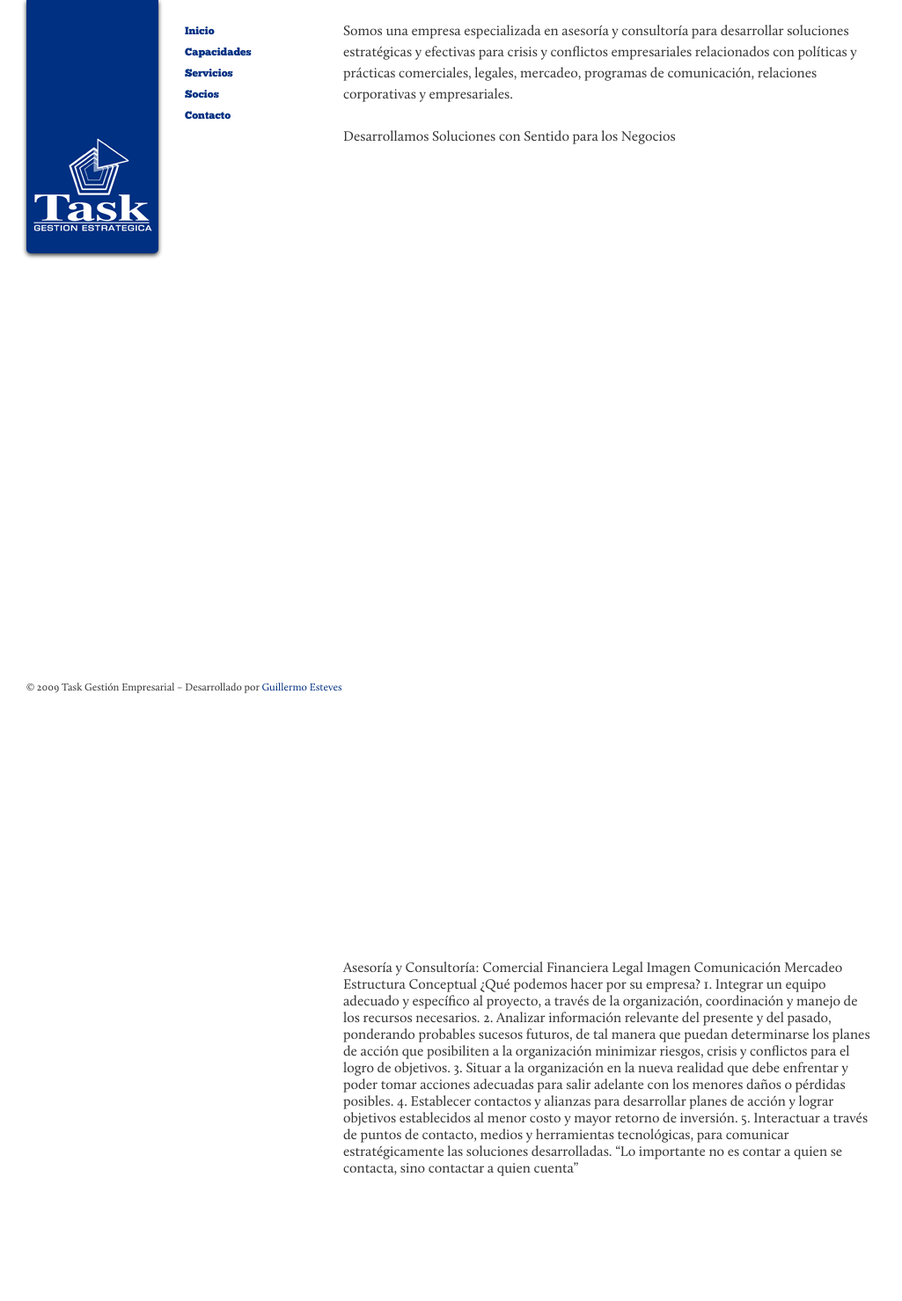
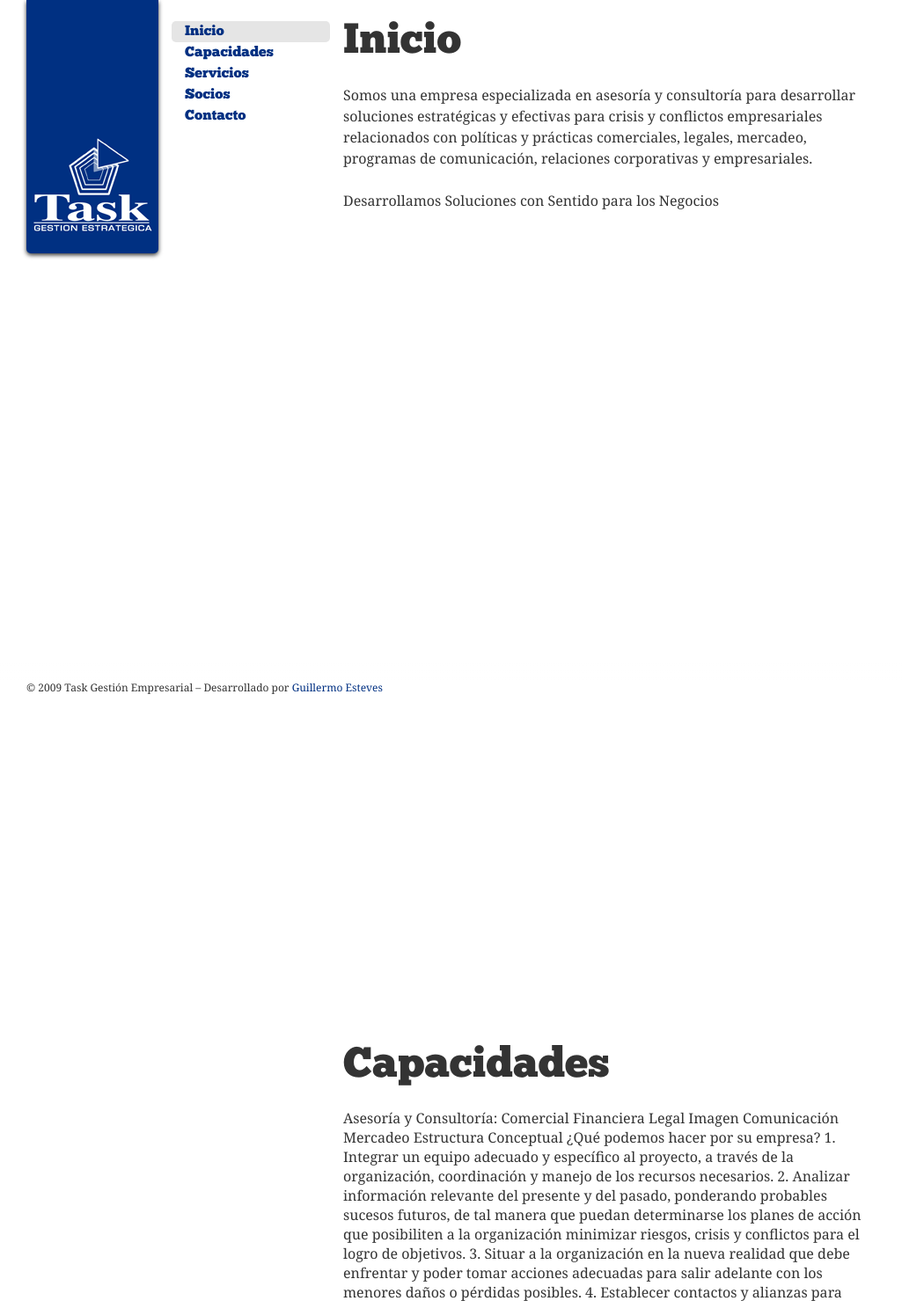
Before and after one commit to gesteves/taskgestion, a Python web app: template templates/index.html in a window 1280 px wide. Shown: the top 1479 px of the page at 88% size, without its empty margins (0-1025 px from the left). Run offline with Jinja, Linux system fonts and the light colour scheme; the template is opened without the code that fills it, so the values that code supplies are empty; some libraries are stand-ins or nearby versions.

Commit message:
Removed Calluna

```diff
--- a/static/css/main.css
+++ b/static/css/main.css
@@ -16,13 +16,8 @@ Blue: #003082
    src: url("/static/fonts/Chunkfive.otf") format("opentype");
 }
 
-@font-face {
-   font-family: Calluna;
-   src: url("/static/fonts/Calluna-Regular.otf") format("opentype");
-}
-
 body {
-	font-family: Calluna, Georgia, "Times New Roman", Times, serif;
+	font-family: Baskerville, Constantia, Georgia, "Times New Roman", Times, serif;
 	color:#333;
 }
 
@@ -72,9 +67,9 @@ nav.main {
 }
 
 nav.main ul {
-	font-size:12px;
-	line-height:2;
-	margin:2em 0;
+	font-size:16px;
+	line-height:1.5;
+	margin:1.5em 0;
 }
 
 nav.main a {
--- a/templates/capacidades.html
+++ b/templates/capacidades.html
@@ -1,4 +1,5 @@
 <section id="capacidades">
+	<h2>Capacidades</h2>
 	Asesoría y Consultoría:
 	Comercial
 	Financiera
--- a/templates/contacto.html
+++ b/templates/contacto.html
@@ -1,4 +1,5 @@
 <section id="contacto">
+	<h2>Contacto</h2>
 	Edificio Pasaje La Concordia, Piso 4, Ofic. H
 	Avenida Francisco Solano López, Sabana Grande
 	Las Delicias, Caracas.
--- a/templates/inicio.html
+++ b/templates/inicio.html
@@ -1,4 +1,5 @@
 <section id="inicio">
+	<h2>Inicio</h2>
 	<p>Somos una empresa especializada en asesoría y consultoría para desarrollar soluciones estratégicas y efectivas  para crisis y conflictos empresariales relacionados con políticas y prácticas comerciales, legales, mercadeo, programas de comunicación,  relaciones corporativas y empresariales.</p>
 
 	<p>Desarrollamos Soluciones con Sentido para los Negocios</p>
--- a/templates/nav.html
+++ b/templates/nav.html
@@ -1,6 +1,6 @@
 <nav class="main" id="main-nav">
 	<ul>
-		<li><a href="#inicio">Inicio</a></li>
+		<li><a href="#inicio" class="selected">Inicio</a></li>
 		<li><a href="#capacidades">Capacidades</a></li>
 		<li><a href="#servicios">Servicios</a></li>
 		<li><a href="#socios">Socios</a></li>
--- a/templates/servicios.html
+++ b/templates/servicios.html
@@ -1,4 +1,5 @@
 <section id="servicios">
+	<h2>Conceptos de Servicio</h2>
 	PreVisión
 	Proceso de  analizar  información relevante del presente y del pasado, ponderando probables sucesos futuros, de tal manera que puedan determinarse los planes de acción que posibiliten a la organización minimizar riesgos, crisis y conflictos para el logro de objetivos.
 	Business InSight
--- a/templates/socios.html
+++ b/templates/socios.html
@@ -1,4 +1,5 @@
 <section id="socios">
+	<h2>Socios</h2>
 	William Esteves Núñez		Presidente
 	Larry Hernández		Gerente General
 	Carlos Fernandes 		Director
```
Also changed, not shown: static/fonts/Calluna-Regular.otf (deleted).
